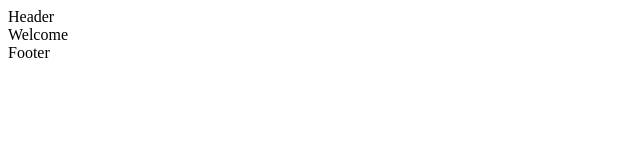
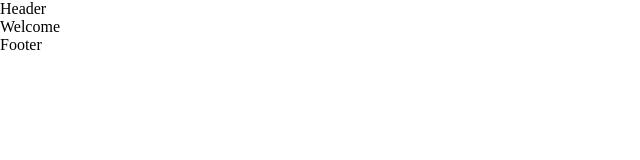
Before and after one commit to johnkatua/Tuk-Past-Paper-Repo, a React (Vite) app: page / in a window 1280 px wide. Shown: the top 160 px of the page, without its empty margins (0-640 px from the left). Built offline with nearby package versions, Linux system fonts and the light colour scheme; the HTML template or start-up script is replaced by a standard one.

Commit message:
added default css styles for the body

```diff
--- a/src/App.css
+++ b/src/App.css
@@ -9,3 +9,19 @@
 * Family: Epilogue
 * Weights: 500, 700
 */
+
+html {
+  box-sizing: border-box;
+}
+
+body {
+  padding: 0;
+  margin: 0;
+  font-family: Epilogue;
+}
+
+:root {
+  --white: hsl(0, 0%, 98%);
+  --gray: hsl(0, 0%, 41%);
+  --black: hsl(0, 0%, 8%);
+}
--- a/src/App.jsx
+++ b/src/App.jsx
@@ -1,5 +1,6 @@
 import React from 'react';
 
+import './App.css';
 import Pages from './pages/index';
 
 const App = () => {
```
